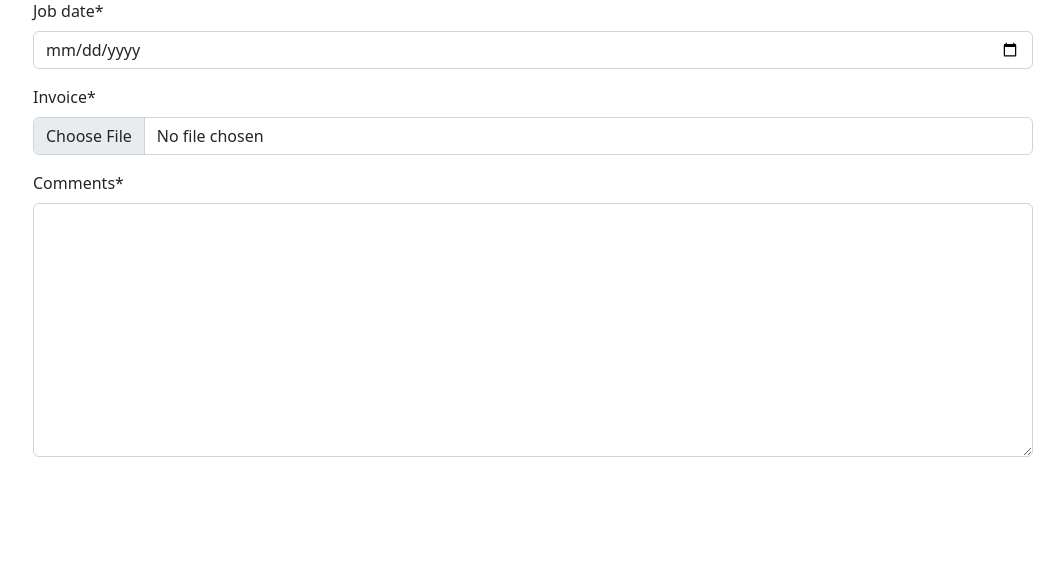
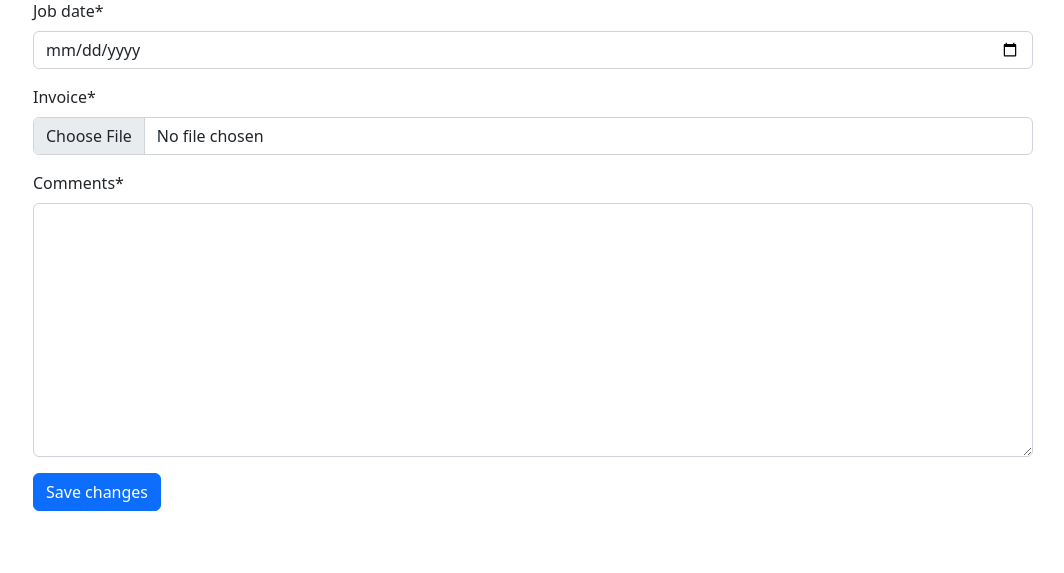
Before and after one commit to wizzardx/manies_maintenance_manager, a Django app: template marnies_maintenance_manager/templates/jobs/job_complete.html in a window 1280 px wide. Shown: the part 117-690 px from the top of the page, without its empty margins (107-1171 px from the left). Run offline with Django 4.2, Linux system fonts and the light colour scheme; the template is opened without the code that fills it: values that come from a table or form of the project are taken from there, others are empty; parts of the project's set-up code (start-up, migrations or seed data) failed here and were passed over; some libraries are stand-ins or nearby versions.

Commit message:
Add a "Save changes" button to the "Job Complete" form

```diff
--- a/marnies_maintenance_manager/templates/jobs/job_complete.html
+++ b/marnies_maintenance_manager/templates/jobs/job_complete.html
@@ -10,5 +10,6 @@
   <form method="post" enctype="multipart/form-data">
     {% csrf_token %}
     {{ form|crispy }}
+    <button class="btn btn-primary" type="submit">Save changes</button>
   </form>
 {% endblock content %}
```
